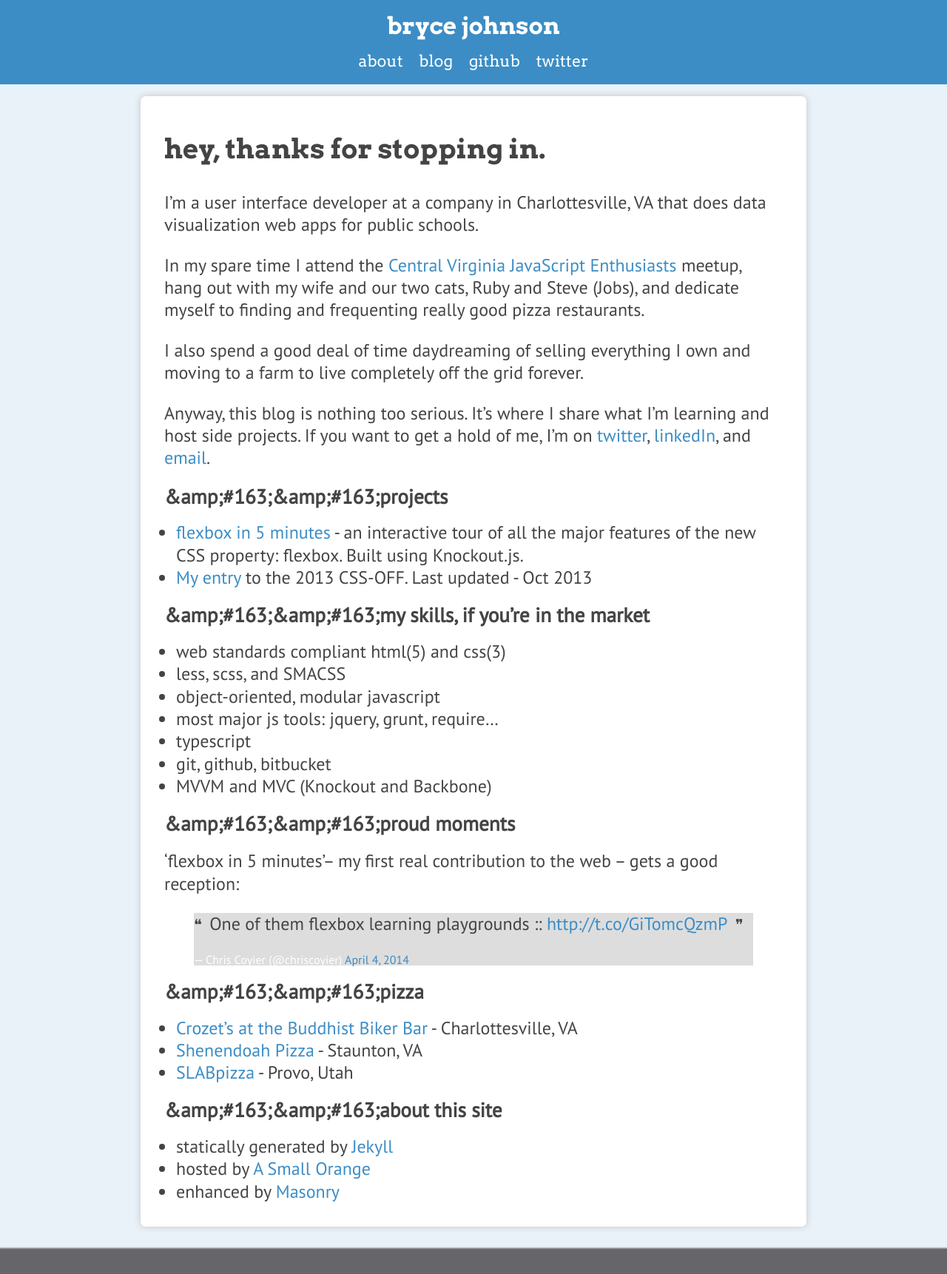
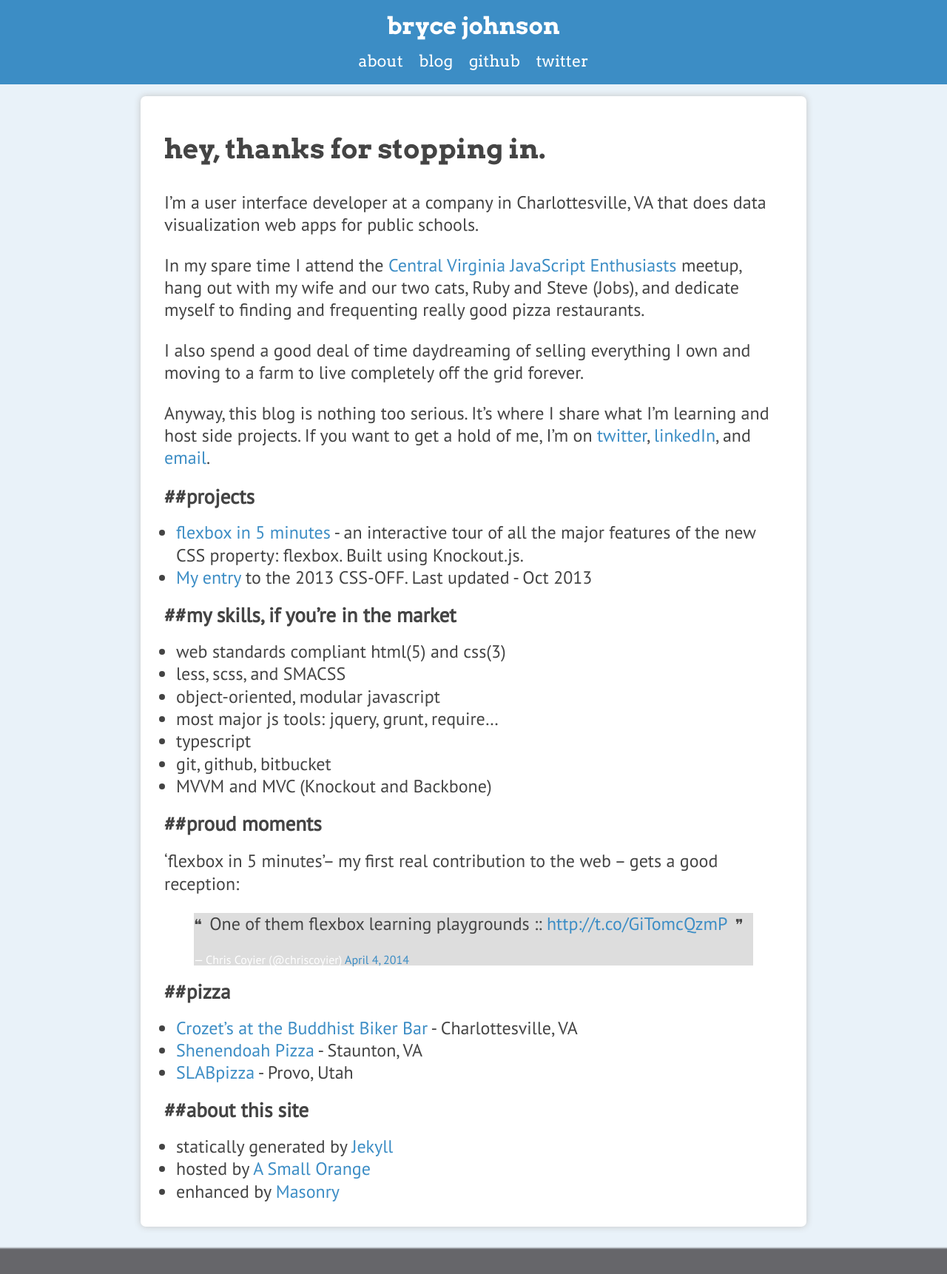
Before and after one commit to brycepj/devbryce-jekyll, a Jekyll site: the page built from about/index.md, in a window 1280 px wide. Shown: the whole page at 74% size. Built offline with Jekyll 4.4.1, drawn with Linux system fonts in a browser that asks for light colours; comment, search, counter and statistics services are not loaded.

Commit message:
blank commit

```diff
--- a/_scss/modules/_post.scss
+++ b/_scss/modules/_post.scss
@@ -65,7 +65,7 @@
 		@include font-size(1.7,1.5);
 
       &:before {
-        content:"&amp;#163;&amp;#163;"
+        content:"##"
       }
 
 	}
--- a/css/style.css
+++ b/css/style.css
@@ -718,7 +718,7 @@ header {
   line-height: 1.5rem;
 }
 .post-body h2:before {
-  content: "&amp;#163;&amp;#163;";
+  content: "##";
 }
 .post-body blockquote {
   background-color: #dddddd;
```
